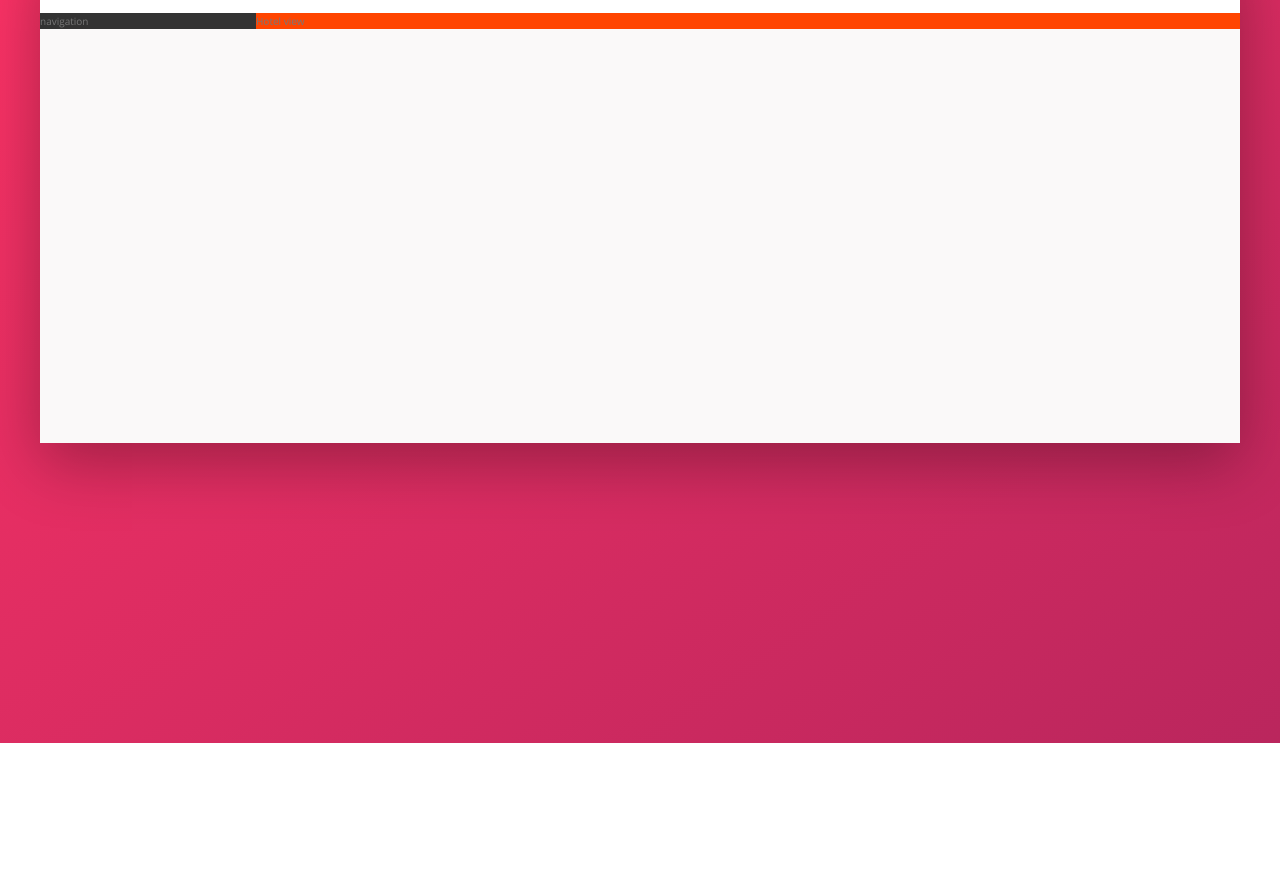
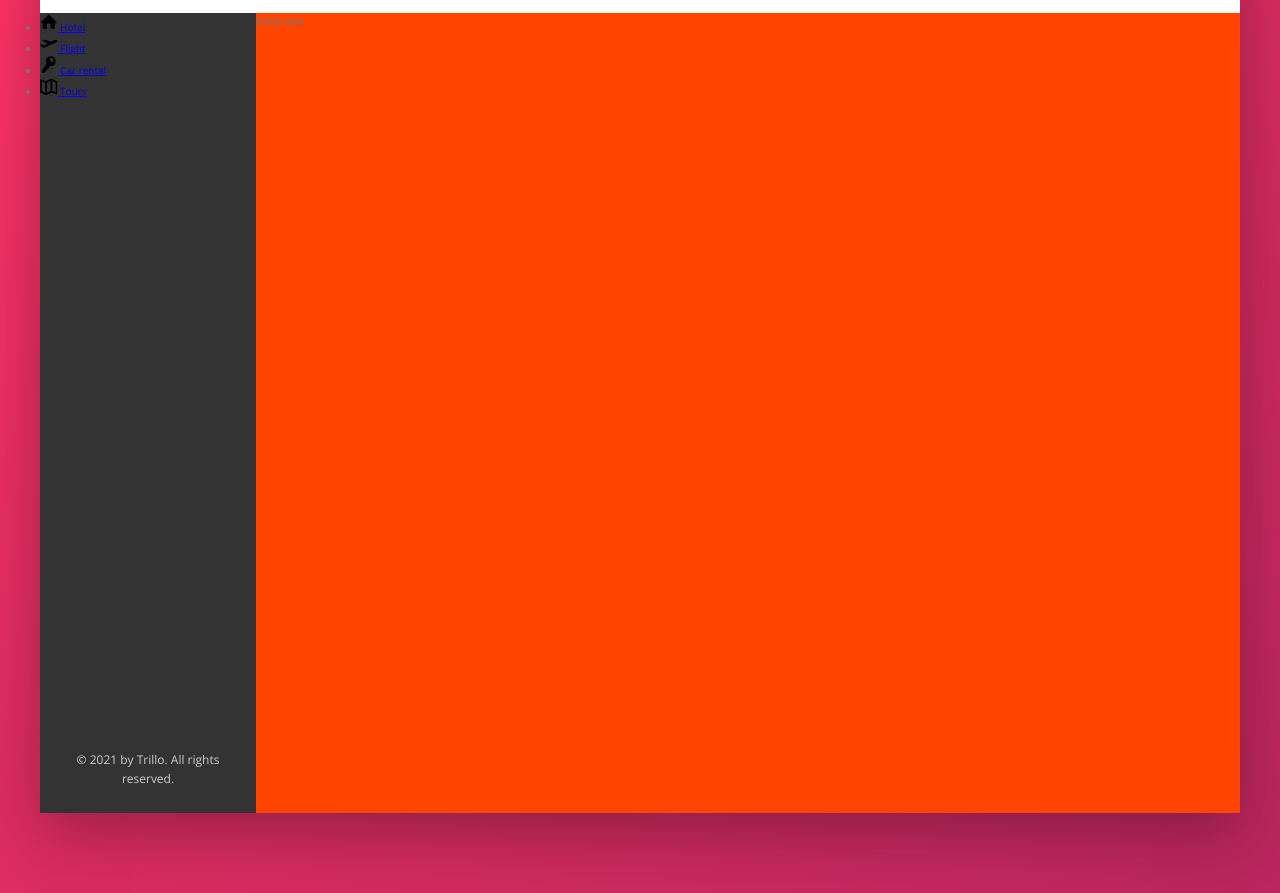
Before and after one commit to roukell/trillo, a website: page index.html in a window 1280 px wide. Shown: the part 137-1030 px from the top of the page. Before the commit the page ends 880 px from the top, so only its background shows below. Drawn offline with nearby package versions, Linux system fonts and the light colour scheme.

Commit message:
update sidebar

```diff
--- a/index.html
+++ b/index.html
@@ -45,8 +45,45 @@
 
             <div class="content">
                 <nav class="sidebar">
-                    navigation
+                    <ul class="side-nav">
+                        <li class="side-nav__item">
+                            <a href="#" class="side-nav__link">
+                                <svg class="side-nav__icon">
+                                    <use xlink:href="img/sprite.svg#icon-home"></use>
+                                </svg>
+                                <span>Hotel</span>
+                            </a>
+                        </li>
+                        <li class="side-nav__item">
+                            <a href="#" class="side-nav__link">
+                                <svg class="side-nav__icon">
+                                    <use xlink:href="img/sprite.svg#icon-aircraft-take-off"></use>
+                                </svg>
+                                <span>Flight</span>
+                            </a>
+                        </li>
+                        <li class="side-nav__item">
+                            <a href="#" class="side-nav__link">
+                                <svg class="side-nav__icon">
+                                    <use xlink:href="img/sprite.svg#icon-key"></use>
+                                </svg>
+                                <span>Car rental</span>
+                            </a>
+                        </li>
+                        <li class="side-nav__item">
+                            <a href="#" class="side-nav__link">
+                                <svg class="side-nav__icon">
+                                    <use xlink:href="img/sprite.svg#icon-map"></use>
+                                </svg>
+                                <span>Tours</span>
+                            </a>
+                        </li>
+                    </ul>
+                    <div class="legal">
+                        &copy; 2021 by Trillo. All rights reserved.
+                    </div>
                 </nav>
+
                 <main class="hotel-view">
                     Hotel view
                 </main>
--- a/sass/_components.scss
+++ b/sass/_components.scss
@@ -124,3 +124,27 @@
 
   }
 }
+
+// side navigation
+.side-nav {
+  &__item {
+
+  }
+
+  &__link {
+
+  }
+
+  &__icon {
+    width: 1.75rem;
+    height: 1.75rem;
+  }
+}
+
+// legal text
+.legal {
+  font-size: 1.2rem;
+  color: var(--color-grey-light-4);
+  text-align: center;
+  padding: 2.5rem;
+}
--- a/sass/_layout.scss
+++ b/sass/_layout.scss
@@ -26,11 +26,19 @@
   background-color: var(--color-grey-dark-1);
 
   flex: 0 0 18%; //0 flex-grow 0 flex-shrink 18% flex-basis(to define width)
+
+  display: flex;
+  //change direction from top to bottom and use space-between on items
+  flex-direction: column;
+  justify-content: space-between;
 }
 
 .hotel-view {
   background-color: #fff;
+
+  //test
   background-color: orangered;
+  height: 80rem;
 
   flex: 1;
 }
```
Also changed, not shown: css/style.css.
